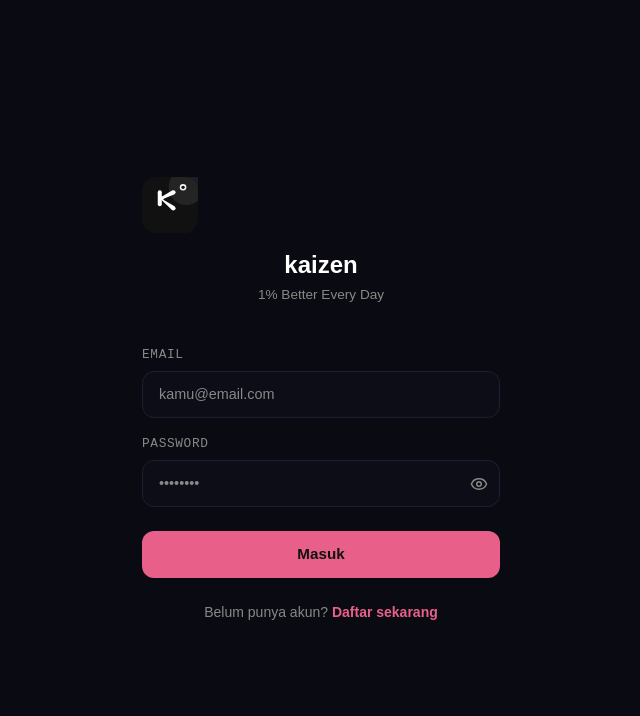
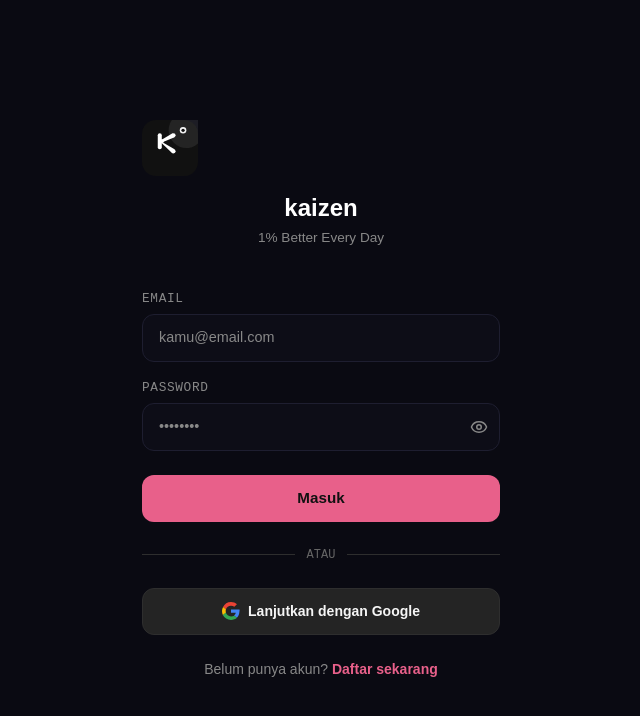
Before and after one commit to arfidakai/kaizen, a Next.js app: page /login in a window 1280 px wide. Shown: the top 716 px of the page, without its empty margins (319-959 px from the left). Built offline with nearby package versions, Linux system fonts and the light colour scheme; no server answers.

Commit message:
feat:login via google

```diff
--- a/app/(auth)/login/page.tsx
+++ b/app/(auth)/login/page.tsx
@@ -17,7 +17,26 @@ export default function LoginPage() {
   const [password, setPassword] = useState("")
   const [showPw, setShowPw] = useState(false)
   const [loading, setLoading] = useState(false)
+  const [googleLoading, setGoogleLoading] = useState(false)
   const [error, setError] = useState("")
+
+  // Fungsi Login / Register pakai Google
+  async function handleGoogleLogin() {
+    setError("")
+    setGoogleLoading(true)
+
+    const { error } = await supabase.auth.signInWithOAuth({
+      provider: "google",
+      options: {
+        redirectTo: `${window.location.origin}/dashboard`,
+      },
+    })
+
+    if (error) {
+      setError(error.message)
+      setGoogleLoading(false)
+    }
+  }
 
   async function handleLogin(e: React.FormEvent) {
     e.preventDefault()
@@ -100,9 +119,61 @@ export default function LoginPage() {
           </div>
         )}
 
-        <button type="submit" className="btn-primary" disabled={loading} style={{ marginTop: "0.5rem" }}>
+        <button type="submit" className="btn-primary" disabled={loading || googleLoading} style={{ marginTop: "0.5rem" }}>
           {loading ? <Loader2 size={18} className="animate-spin" style={{ marginRight: "0.5rem" }} /> : null}
           {loading ? "Masuk..." : "Masuk"}
+        </button>
+
+        {/* --- PEMBATAS VISUAL DAN TOMBOL GOOGLE OAUTH --- */}
+        <div style={{ display: "flex", alignItems: "center", gap: "0.75rem", margin: "0.5rem 0" }}>
+          <div style={{ flex: 1, height: "1px", background: "#2e2e2e" }} />
+          <span style={{ fontSize: "0.75rem", color: "#666", fontFamily: "'Space Mono', monospace" }}>ATAU</span>
+          <div style={{ flex: 1, height: "1px", background: "#2e2e2e" }} />
+        </div>
+
+        <button
+          type="button"
+          onClick={handleGoogleLogin}
+          disabled={loading || googleLoading}
+          style={{
+            display: "flex",
+            alignItems: "center",
+            justifyContent: "center",
+            gap: "0.5rem",
+            padding: "0.75rem",
+            background: "#242424",
+            border: "1px solid #2e2e2e",
+            borderRadius: "0.75rem",
+            color: "#f5f5f5",
+            fontSize: "0.875rem",
+            fontWeight: 600,
+            cursor: "pointer",
+            transition: "all 0.2s"
+          }}
+        >
+          {googleLoading ? (
+            <Loader2 size={18} className="animate-spin" />
+          ) : (
+            <svg width="18" height="18" viewBox="0 0 24 24">
+              <path
+                fill="#EA4335"
+                d="M5.266 9.765A7.077 7.077 0 0 1 12 4.909c1.69 0 3.218.6 4.418 1.582L19.91 3C17.782 1.145 15.055 0 12 0 7.33 0 3.353 2.655 1.41 6.527l3.856 3.238z"
+              />
+              <path
+                fill="#4285F4"
+                d="M23.49 12.275c0-.796-.073-1.56-.206-2.291H12v4.342h6.443a5.513 5.513 0 0 1-2.392 3.614l3.738 2.897c2.186-2.014 3.449-4.978 3.449-8.562z"
+              />
+              <path
+                fill="#FBBC05"
+                d="M5.266 14.235A7.054 7.054 0 0 1 4.91 12c0-.791.137-1.55.356-2.235L1.41 6.527A11.916 11.916 0 0 0 0 12c0 1.98.483 3.85 1.325 5.517l3.941-3.282z"
+              />
+              <path
+                fill="#34A853"
+                d="M12 24c3.24 0 5.956-1.08 7.942-2.916l-3.738-2.897c-1.036.696-2.364 1.105-4.204 1.105-3.235 0-5.975-2.186-6.958-5.132l-3.94 3.282C3.125 21.218 7.15 24 12 24z"
+              />
+            </svg>
+          )}
+          {googleLoading ? "Menghubungkan..." : "Lanjutkan dengan Google"}
         </button>
       </form>
 
```
